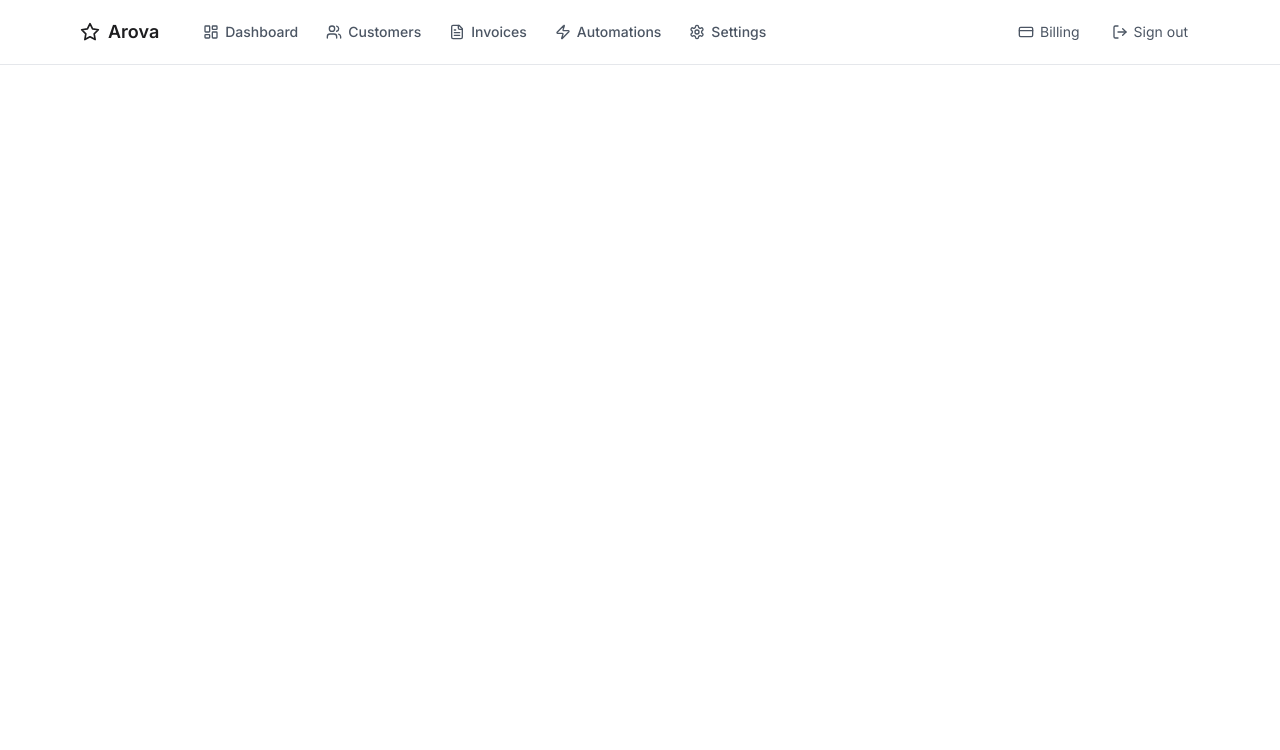
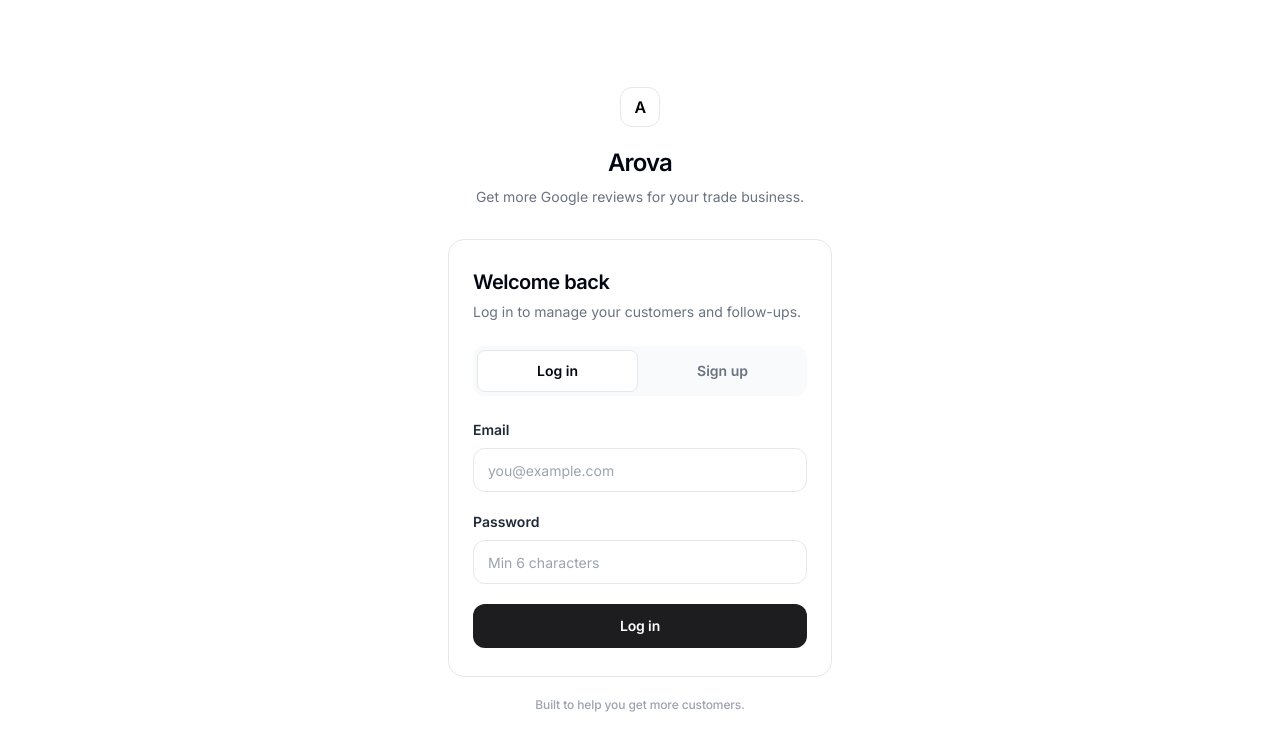
Before and after one commit to JubuildsWealth/quickreview, a React (Vite) app in the folder client/: page /login in a window 1280 px wide. Shown: the top 750 px of the page. Built offline with nearby package versions, Linux system fonts and the light colour scheme; no server answers; the HTML template or start-up script is replaced by a standard one.

Commit message:
Update App.jsx

```diff
--- a/client/src/App.jsx
+++ b/client/src/App.jsx
@@ -1,78 +1,165 @@
-import { Link, useLocation } from 'react-router-dom'
-import { supabase } from '../lib/supabase'
-import api from '../lib/api'
-import toast from 'react-hot-toast'
-import { LayoutDashboard, Users, Star, LogOut, CreditCard, FileText, Settings, Zap } from 'lucide-react'
+import { useEffect, useState } from 'react'
+import { Routes, Route, Navigate } from 'react-router-dom'
+import { supabase } from './lib/supabase'
+import Login from './pages/Login'
+import Onboarding from './pages/Onboarding'
+import Dashboard from './pages/Dashboard'
+import Customers from './pages/Customers'
+import Subscribe from './pages/Subscribe'
+import Rating from './pages/Rating'
+import Invoices from './pages/Invoices'
+import Settings from './pages/Settings'
+import Automations from './pages/Automations'
+import Navbar from './components/Navbar'
 
-export default function Navbar({ business }) {
-  const location = useLocation()
+function PrivateRoute({ children, business }) {
+  const [session, setSession] = useState(undefined)
 
-  const handleSignOut = async () => {
-    await supabase.auth.signOut()
+  useEffect(() => {
+    supabase.auth.getSession().then(({ data: { session } }) => setSession(session))
+    const { data: { subscription } } = supabase.auth.onAuthStateChange((_e, s) => setSession(s))
+    return () => subscription.unsubscribe()
+  }, [])
+
+  if (session === undefined) {
+    return (
+      <div className="min-h-screen flex items-center justify-center">
+        <div className="w-8 h-8 border-4 border-brand-500 border-t-transparent rounded-full animate-spin" />
+      </div>
+    )
   }
 
-  const handleManageBilling = async () => {
+  if (!session) return <Navigate to="/login" replace />
+  return children
+}
+
+export default function App() {
+  const [session, setSession] = useState(undefined)
+  const [business, setBusiness] = useState(null)
+  const [loadingBusiness, setLoadingBusiness] = useState(true)
+
+  useEffect(() => {
+    supabase.auth.getSession().then(({ data: { session } }) => {
+      setSession(session)
+      if (session) fetchBusiness(session)
+      else setLoadingBusiness(false)
+    })
+
+    const { data: { subscription } } = supabase.auth.onAuthStateChange((_e, s) => {
+      setSession(s)
+      if (s) fetchBusiness(s)
+      else { setBusiness(null); setLoadingBusiness(false) }
+    })
+    return () => subscription.unsubscribe()
+  }, [])
+
+  const fetchBusiness = async (session) => {
+    setLoadingBusiness(true)
     try {
-      const { data } = await api.post('/stripe/portal')
-      window.location.href = data.url
-    } catch {
-      toast.error('Could not open billing portal')
+      const res = await fetch('/api/business', {
+        headers: { Authorization: `Bearer ${session.access_token}` },
+      })
+      if (res.ok) {
+        const { business } = await res.json()
+        setBusiness(business)
+      }
+    } catch (e) {
+      console.error('Failed to fetch business', e)
+    } finally {
+      setLoadingBusiness(false)
     }
   }
 
-  const navItems = [
-    { to: '/dashboard', label: 'Dashboard', icon: LayoutDashboard },
-    { to: '/customers', label: 'Customers', icon: Users },
-    { to: '/invoices', label: 'Invoices', icon: FileText },
-    { to: '/automations', label: 'Automations', icon: Zap },
-    { to: '/settings', label: 'Settings', icon: Settings },
-  ]
+  if (session === undefined || loadingBusiness) {
+    return (
+      <div className="min-h-screen flex items-center justify-center">
+        <div className="w-8 h-8 border-4 border-brand-500 border-t-transparent rounded-full animate-spin" />
+      </div>
+    )
+  }
 
   return (
-    <nav className="bg-white border-b border-gray-200 sticky top-0 z-40">
-      <div className="max-w-6xl mx-auto px-4 h-16 flex items-center justify-between">
-        <div className="flex items-center gap-8">
-          <Link to="/dashboard" className="flex items-center gap-2 font-semibold text-lg text-brand-600">
-            <Star className="w-5 h-5" />
-            Arova
-          </Link>
-          <div className="flex items-center gap-1">
-            {navItems.map(({ to, label, icon: Icon }) => (
-              <Link
-                key={to}
-                to={to}
-                className={`flex items-center gap-1.5 px-3 py-2 rounded-xl text-sm font-medium transition-colors ${
-                  location.pathname === to
-                    ? 'bg-brand-50 text-brand-700'
-                    : 'text-gray-600 hover:text-gray-900 hover:bg-gray-100'
-                }`}
-              >
-                <Icon className="w-4 h-4" />
-                {label}
-              </Link>
-            ))}
-          </div>
-        </div>
+    <>
+      {session && business && <Navbar business={business} />}
+      <Routes>
+        <Route path="/rate/:businessId" element={<Rating />} />
+        <Route path="/login" element={!session ? <Login /> : <Navigate to="/dashboard" />} />
 
-        <div className="flex items-center gap-2">
-          <span className="text-sm text-gray-500 hidden sm:block">{business?.name}</span>
-          <button
-            onClick={handleManageBilling}
-            className="flex items-center gap-1.5 px-3 py-2 rounded-xl text-sm text-gray-600 hover:text-gray-900 hover:bg-gray-100 transition-colors"
-            title="Manage billing"
-          >
-            <CreditCard className="w-4 h-4" />
-            <span className="hidden sm:inline">Billing</span>
-          </button>
-          <button
-            onClick={handleSignOut}
-            className="flex items-center gap-1.5 px-3 py-2 rounded-xl text-sm text-gray-600 hover:text-gray-900 hover:bg-gray-100 transition-colors"
-          >
-            <LogOut className="w-4 h-4" />
-            <span className="hidden sm:inline">Sign out</span>
-          </button>
-        </div>
-      </div>
-    </nav>
+        <Route
+          path="/onboarding"
+          element={
+            !session ? <Navigate to="/login" /> :
+            business ? <Navigate to="/dashboard" /> :
+            <Onboarding onComplete={setBusiness} />
+          }
+        />
+
+        <Route
+          path="/subscribe"
+          element={
+            !session ? <Navigate to="/login" /> :
+            !business ? <Navigate to="/onboarding" /> :
+            <Subscribe business={business} />
+          }
+        />
+
+        <Route
+          path="/dashboard"
+          element={
+            !session ? <Navigate to="/login" /> :
+            !business ? <Navigate to="/onboarding" /> :
+            business.subscription_status !== 'active' ? <Navigate to="/subscribe" /> :
+            <Dashboard business={business} />
+          }
+        />
+
+        <Route
+          path="/customers"
+          element={
+            !session ? <Navigate to="/login" /> :
+            !business ? <Navigate to="/onboarding" /> :
+            business.subscription_status !== 'active' ? <Navigate to="/subscribe" /> :
+            <Customers business={business} />
+          }
+        />
+
+        <Route
+          path="/invoices"
+          element={
+            !session ? <Navigate to="/login" /> :
+            !business ? <Navigate to="/onboarding" /> :
+            business.subscription_status !== 'active' ? <Navigate to="/subscribe" /> :
+            <Invoices business={business} />
+          }
+        />
+
+        <Route
+          path="/automations"
+          element={
+            !session ? <Navigate to="/login" /> :
+            !business ? <Navigate to="/onboarding" /> :
+            business.subscription_status !== 'active' ? <Navigate to="/subscribe" /> :
+            <Automations business={business} />
+          }
+        />
+
+        <Route
+          path="/settings"
+          element={
+            !session ? <Navigate to="/login" /> :
+            !business ? <Navigate to="/onboarding" /> :
+            business.subscription_status !== 'active' ? <Navigate to="/subscribe" /> :
+            <Settings business={business} onUpdate={setBusiness} />
+          }
+        />
+
+        <Route path="*" element={
+          !session ? <Navigate to="/login" /> :
+          !business ? <Navigate to="/onboarding" /> :
+          business.subscription_status !== 'active' ? <Navigate to="/subscribe" /> :
+          <Navigate to="/dashboard" />
+        } />
+      </Routes>
+    </>
   )
 }
```
